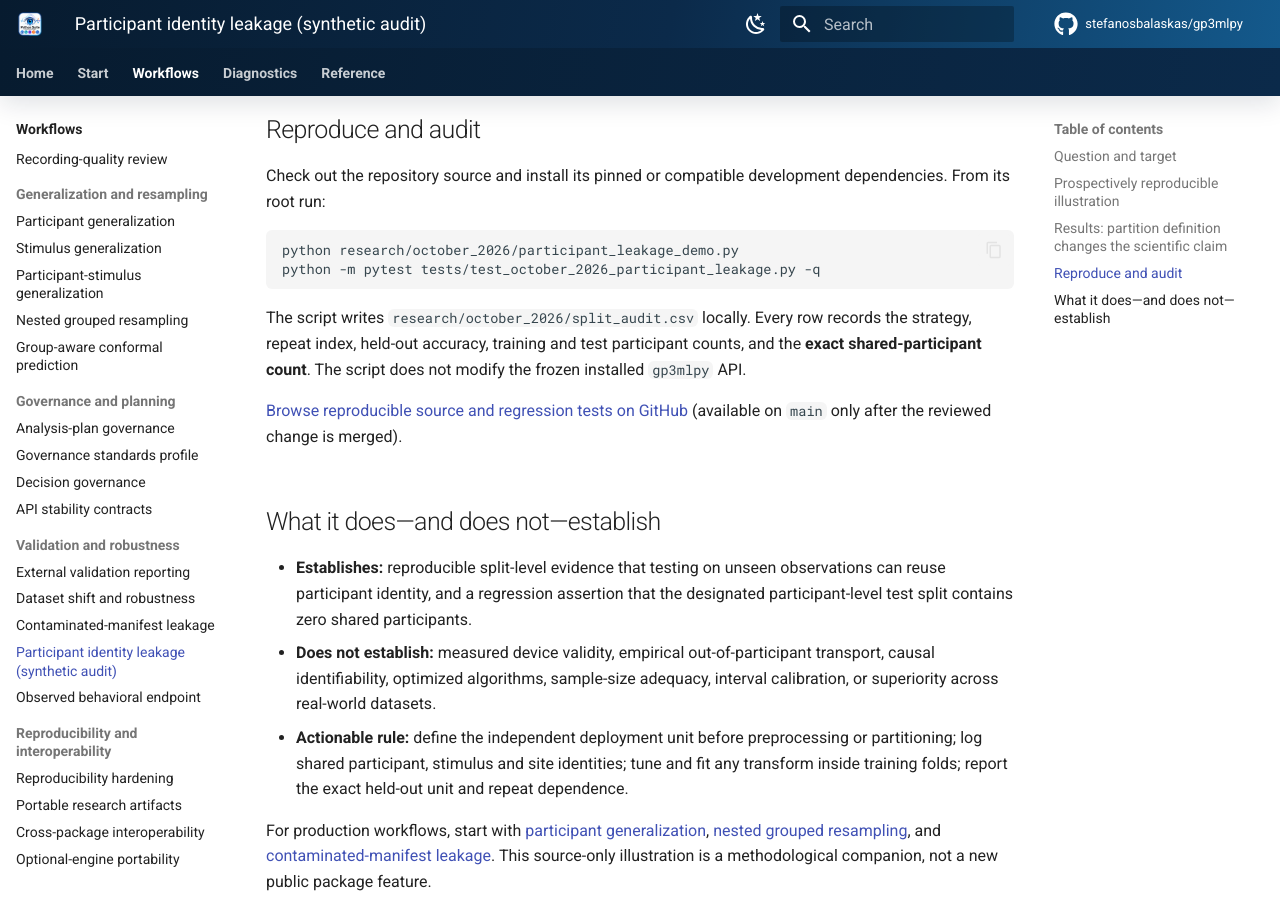
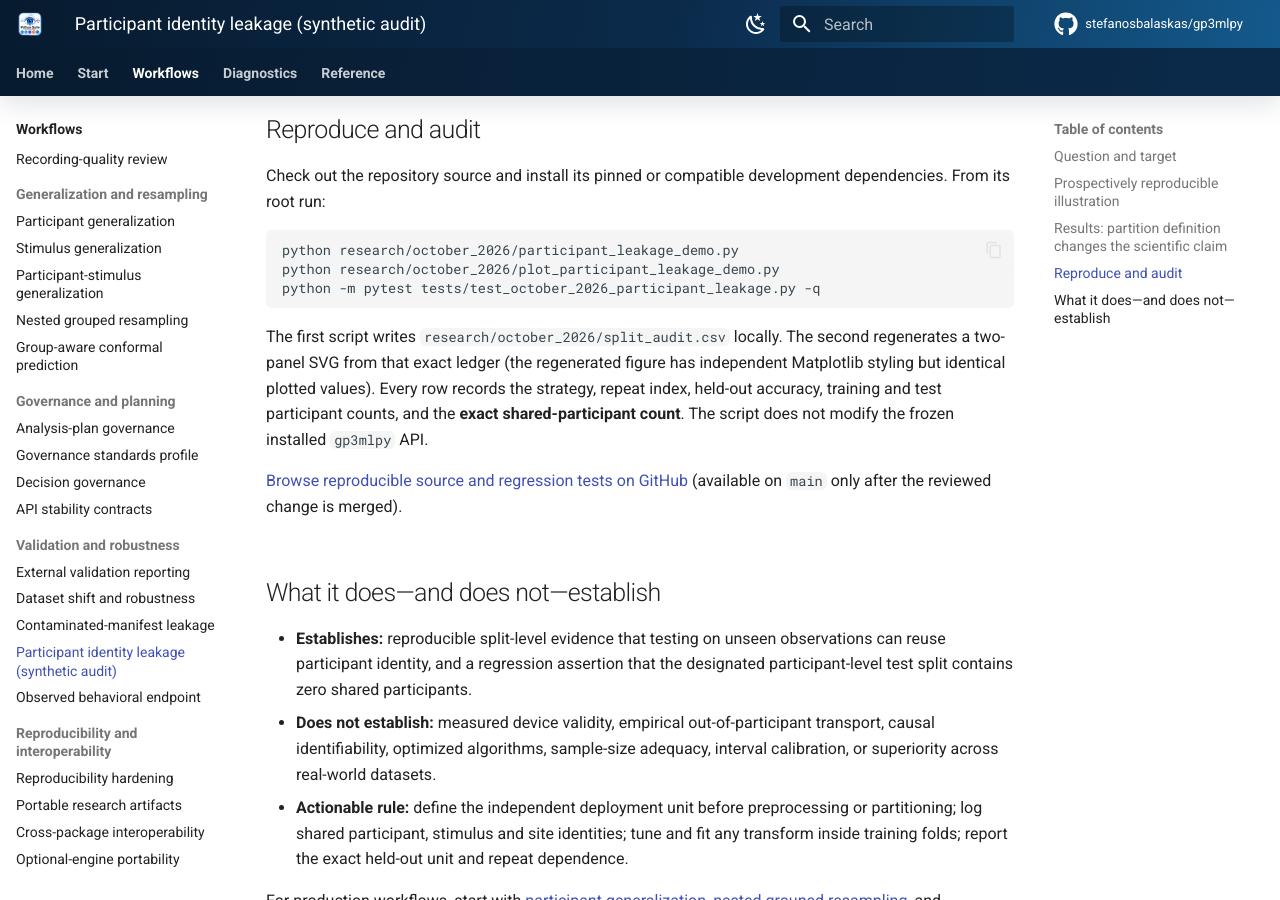
Before and after one commit to stefanosbalaskas/gp3mlpy, an MkDocs documentation site: the page built from docs/articles/participant-identity-leakage-demonstration.md, in a window 1280 px wide and 900 px high, scrolled down 2383 px. Built offline with MkDocs 1.6.1 and Material for MkDocs 9.7.7, drawn with Linux system fonts in a browser that asks for light colours; comment, search, counter and statistics services are not loaded.

Commit message:
docs: expose SVG plot regeneration alongside exact synthetic ledger

````diff
--- a/docs/articles/participant-identity-leakage-demonstration.md
+++ b/docs/articles/participant-identity-leakage-demonstration.md
@@ -50,10 +50,11 @@ Check out the repository source and install its pinned or compatible development
 
 ```bash
 python research/october_2026/participant_leakage_demo.py
+python research/october_2026/plot_participant_leakage_demo.py
 python -m pytest tests/test_october_2026_participant_leakage.py -q
 ```
 
-The script writes `research/october_2026/split_audit.csv` locally. Every row records the strategy, repeat index, held-out accuracy, training and test participant counts, and the **exact shared-participant count**. The script does not modify the frozen installed `gp3mlpy` API.
+The first script writes `research/october_2026/split_audit.csv` locally. The second regenerates a two-panel SVG from that exact ledger (the regenerated figure has independent Matplotlib styling but identical plotted values). Every row records the strategy, repeat index, held-out accuracy, training and test participant counts, and the **exact shared-participant count**. The script does not modify the frozen installed `gp3mlpy` API.
 
 [Browse reproducible source and regression tests on GitHub](https://github.com/stefanosbalaskas/gp3mlpy/tree/main/research/october_2026) (available on `main` only after the reviewed change is merged).
 
````
